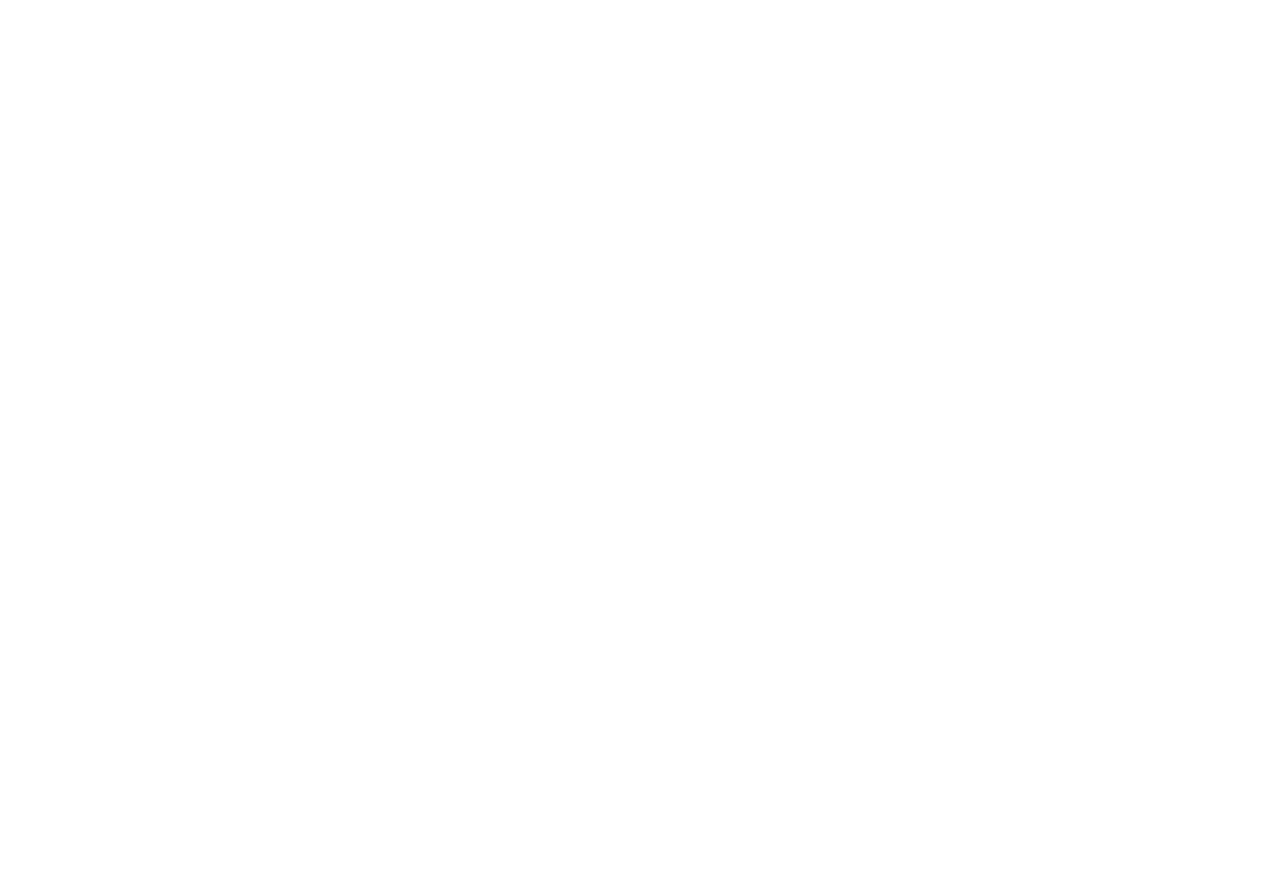
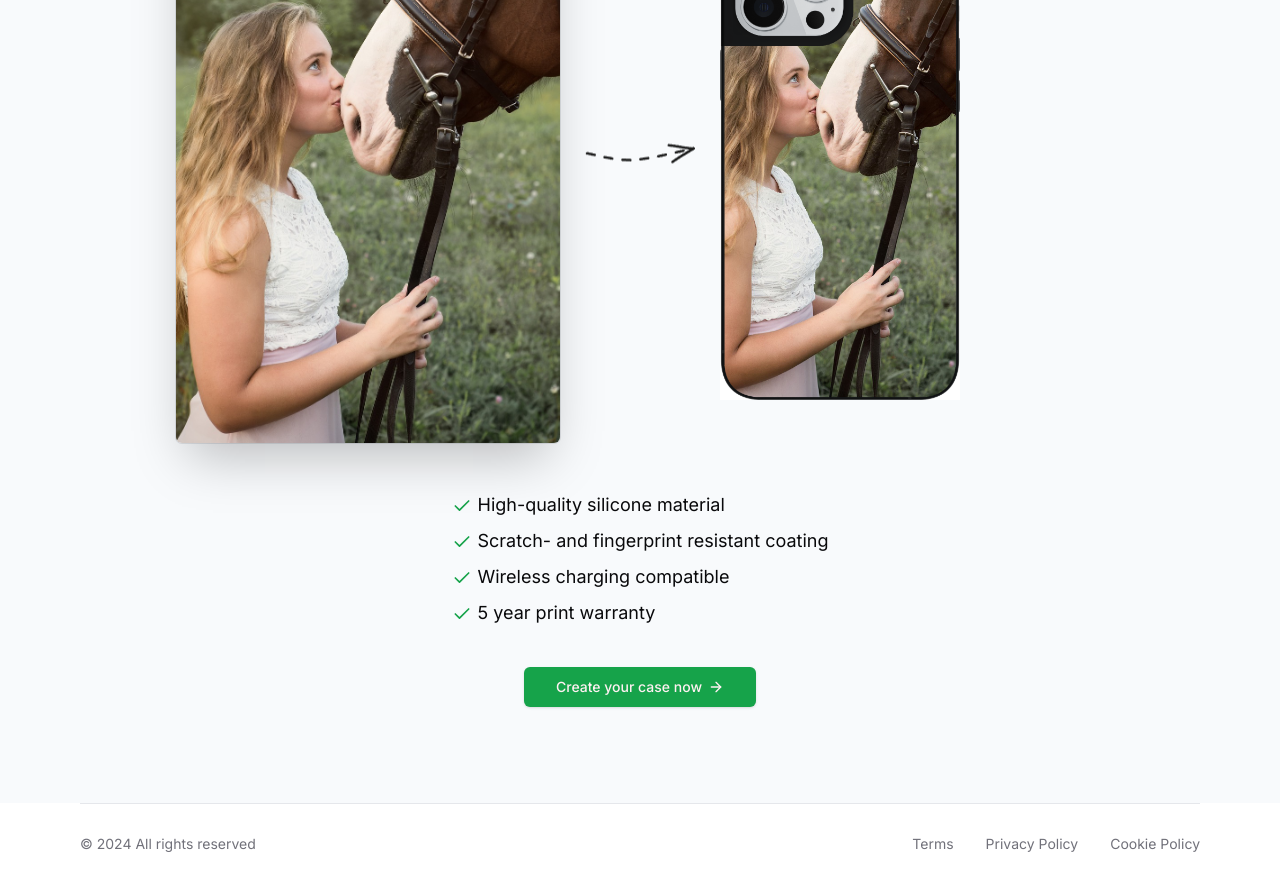
Before and after one commit to everEvergolw/E-Shop, a Next.js app: page / in a window 1280 px wide. Shown: the part 3040-3924 px from the top of the page. Before the commit the page ends 2604 px from the top, so only its background shows below. Built offline with nearby package versions, Linux system fonts and the light colour scheme; no server answers.

Commit message:
design: finishing landing page

```diff
--- a/src/app/layout.tsx
+++ b/src/app/layout.tsx
@@ -2,6 +2,7 @@
 import { Inter } from "next/font/google";
 import "./globals.css";
 import Navbar from "@/components/Navbar";
+import Footer from "@/components/Foot";
 
 const inter = Inter({ subsets: ["latin"] });
 
@@ -19,7 +20,9 @@
     <html lang="en">
       <body className={inter.className}>
         <Navbar/>
-        {children}</body>
+        {children}
+        <Footer/>
+        </body>
     </html>
   );
 }
--- a/src/app/page.tsx
+++ b/src/app/page.tsx
@@ -2,7 +2,9 @@
 import MaxWidthWrapper from "@/components/MaxWidthWrapper";
 import Phone from "@/components/Phone";
 import { Reviews } from "@/components/Reviews";
-import { Check, Star } from "lucide-react";
+import { buttonVariants } from "@/components/ui/button";
+import { ArrowRight, Check, Star } from "lucide-react";
+import Link from "next/link";
 export default function Home() {
   return (
     <div className='bg-slate-50 grainy-light'>
@@ -215,6 +217,73 @@
             </div>
 
                 </section>
+
+
+      <section>
+        <MaxWidthWrapper className='py-24'>
+          <div className='mb-12 px-6 lg:px-8'>
+            <div className='mx-auto max-w-2xl sm:text-center'>
+              <h2 className='order-1 mt-2 tracking-tight text-center text-balance !leading-tight font-bold text-5xl md:text-6xl text-gray-900'>
+                Upload your photo and get{' '}
+                <span className='relative px-2 bg-green-600 text-white'>
+                  your own case
+                </span>{' '}
+                now
+              </h2>
+            </div>
+          </div>
+
+          <div className='mx-auto max-w-6xl px-6 lg:px-8'>
+            <div className='relative flex flex-col items-center md:grid grid-cols-2 gap-40'>
+              <img
+                src='/arrow.png'
+                className='absolute top-[25rem] md:top-1/2 -translate-y-1/2 z-10 left-1/2 -translate-x-1/2 rotate-90 md:rotate-0'
+              />
+
+              <div className='relative h-80 md:h-full w-full md:justify-self-end max-w-sm rounded-xl bg-gray-900/5 ring-inset ring-gray-900/10 lg:rounded-2xl'>
+                <img
+                  src='/horse.jpg'
+                  className='rounded-md object-cover bg-white shadow-2xl ring-1 ring-gray-900/10 h-full w-full'
+                />
+              </div>
+
+              <Phone className='w-60' imgSrc='/horse_phone.jpg' />
+            </div>
+          </div>
+
+          <ul className='mx-auto mt-12 max-w-prose sm:text-lg space-y-2 w-fit'>
+            <li className='w-fit'>
+              <Check className='h-5 w-5 text-green-600 inline mr-1.5' />
+              High-quality silicone material
+            </li>
+            <li className='w-fit'>
+              <Check className='h-5 w-5 text-green-600 inline mr-1.5' />
+              Scratch- and fingerprint resistant coating
+            </li>
+            <li className='w-fit'>
+              <Check className='h-5 w-5 text-green-600 inline mr-1.5' />
+              Wireless charging compatible
+            </li>
+            <li className='w-fit'>
+              <Check className='h-5 w-5 text-green-600 inline mr-1.5' />5 year
+              print warranty
+            </li>
+
+            <div className='flex justify-center'>
+              <Link
+                className={buttonVariants({
+                  size: 'lg',
+                  className: 'mx-auto mt-8',
+                })}
+
+                href='/configure/upload'>
+
+                Create your case now <ArrowRight className='h-4 w-4 ml-1.5' />
+              </Link>
+            </div>
+          </ul>
+        </MaxWidthWrapper>
+      </section>
       </div>
   );
 }
--- /dev/null
+++ b/src/components/Foot.tsx
@@ -0,0 +1,45 @@
+import Link from 'next/link'
+import MaxWidthWrapper from './MaxWidthWrapper'
+
+const Footer = () => {
+
+  return (
+    <footer className='bg-white h-20 relative'>
+      <MaxWidthWrapper>
+        <div className='border-t border-gray-200' />
+
+        <div className='h-full flex flex-col md:flex-row md:justify-between justify-center items-center'>
+          <div className='text-center md:text-left pb-2 md:pb-0'>
+            <p className='text-sm text-muted-foreground'>
+              &copy; {new Date().getFullYear()} All rights reserved
+            </p>
+          </div>
+
+          <div className='flex items-center justify-center'>
+
+            <div className='flex space-x-8'>
+              <Link
+                href='#'
+                className='text-sm text-muted-foreground hover:text-gray-600'>
+                Terms
+              </Link>
+              <Link
+                href='#'
+                className='text-sm text-muted-foreground hover:text-gray-600'>
+                Privacy Policy
+              </Link>
+              <Link
+                href='#'
+                className='text-sm text-muted-foreground hover:text-gray-600'>
+                Cookie Policy
+              </Link>
+            </div>
+          </div>
+        </div>
+      </MaxWidthWrapper>
+    </footer>
+  )
+
+}
+
+export default Footer
--- a/src/components/Reviews.tsx
+++ b/src/components/Reviews.tsx
@@ -40,6 +40,7 @@
   reviewClassName?: (reviewIndex: number) => string
   msPerPixel?: number
 }) {
+
   const columnRef = useRef<HTMLDivElement | null>(null)
   const [columnHeight, setColumnHeight] = useState(0)
   const duration = `${columnHeight * msPerPixel}ms`
```
